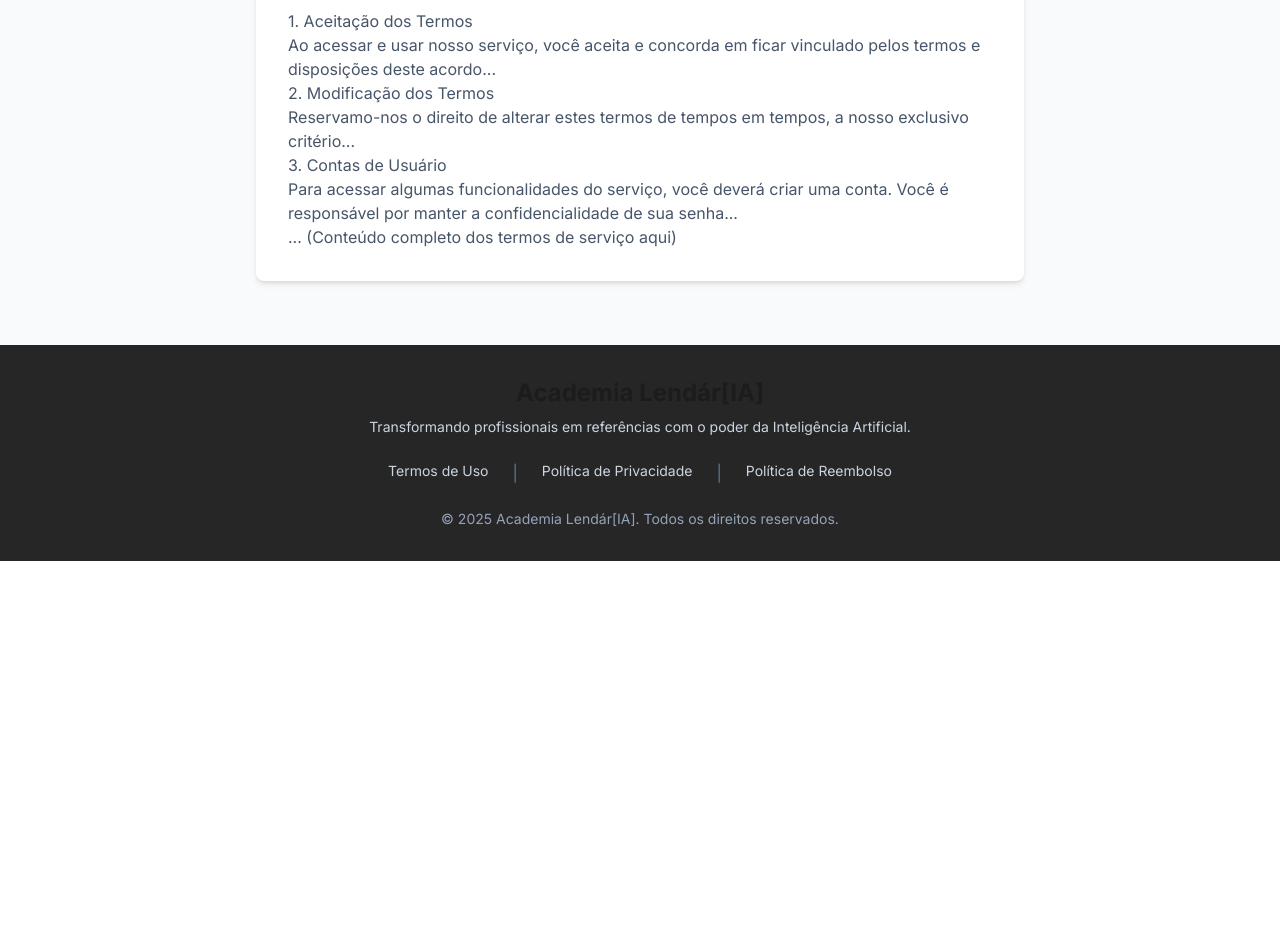
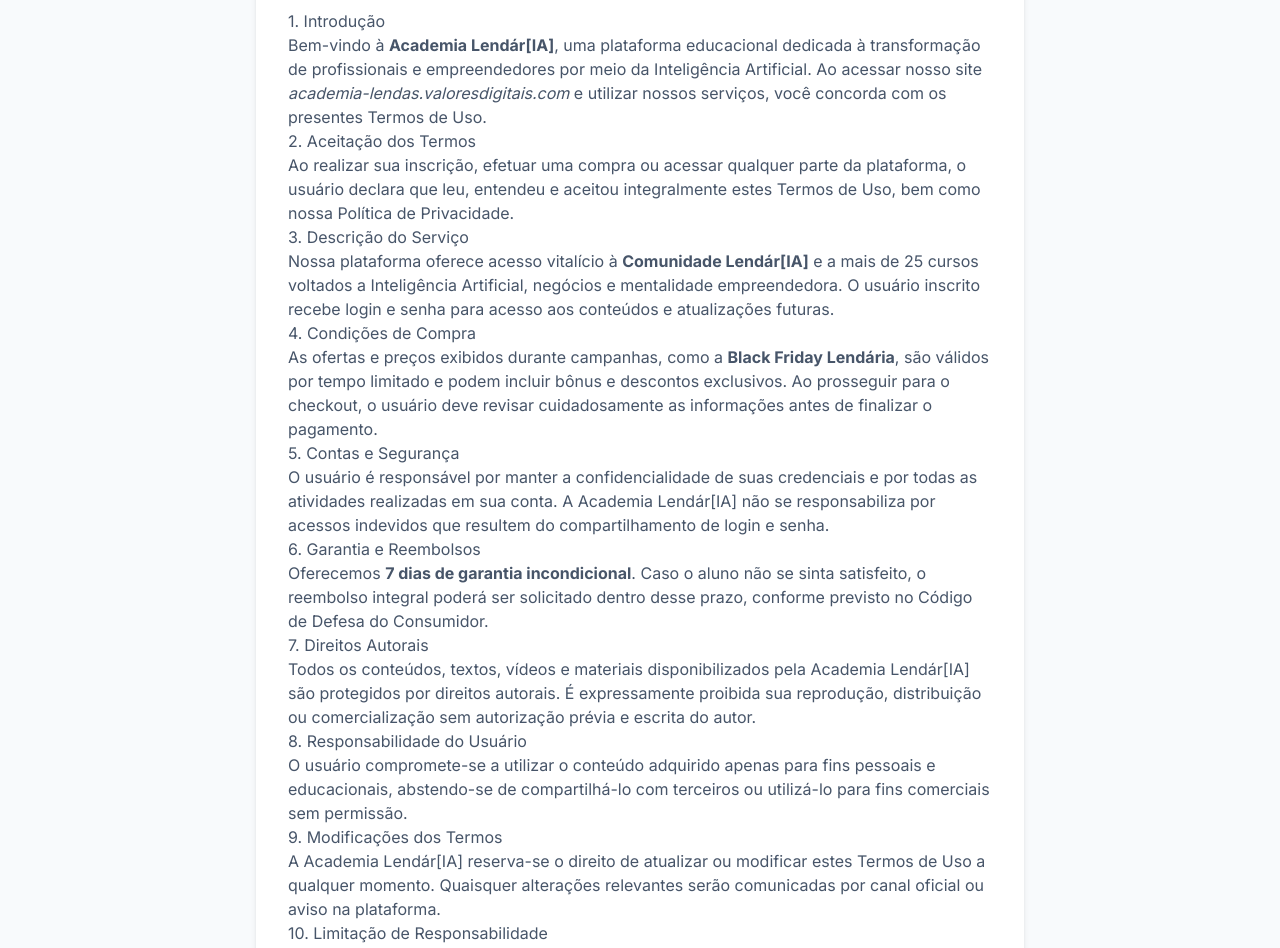
Before and after one commit to valoresdigitais-vd7/novo-site-academia-lend-ria-, a React (Vite) app: page /termos-de-servico in a window 1280 px wide. Shown: the part 240-1188 px from the top of the page. Before the commit the page ends 801 px from the top, so only its background shows below. Built offline with nearby package versions, Linux system fonts and the light colour scheme.

Commit message:
replace TermsPage.tsx

```diff
--- a/pages/TermsPage.tsx
+++ b/pages/TermsPage.tsx
@@ -16,17 +16,41 @@ const LegalPageLayout: React.FC<{ title: string; lastUpdated: string; children:
 
 const TermsPage: React.FC = () => {
     return (
-        <LegalPageLayout title="Termos de Serviço" lastUpdated="1 de Janeiro de 2024">
-            <h2>1. Aceitação dos Termos</h2>
-            <p>Ao acessar e usar nosso serviço, você aceita e concorda em ficar vinculado pelos termos e disposições deste acordo...</p>
+        <LegalPageLayout title="Termos de Uso – Academia Lendár[IA]" lastUpdated="1 de Novembro de 2024">
+            <h2>1. Introdução</h2>
+            <p>Bem-vindo à <strong>Academia Lendár[IA]</strong>, uma plataforma educacional dedicada à transformação de profissionais e empreendedores por meio da Inteligência Artificial. Ao acessar nosso site <em>academia-lendas.valoresdigitais.com</em> e utilizar nossos serviços, você concorda com os presentes Termos de Uso.</p>
 
-            <h2>2. Modificação dos Termos</h2>
-            <p>Reservamo-nos o direito de alterar estes termos de tempos em tempos, a nosso exclusivo critério...</p>
+            <h2>2. Aceitação dos Termos</h2>
+            <p>Ao realizar sua inscrição, efetuar uma compra ou acessar qualquer parte da plataforma, o usuário declara que leu, entendeu e aceitou integralmente estes Termos de Uso, bem como nossa Política de Privacidade.</p>
 
-            <h2>3. Contas de Usuário</h2>
-            <p>Para acessar algumas funcionalidades do serviço, você deverá criar uma conta. Você é responsável por manter a confidencialidade de sua senha...</p>
+            <h2>3. Descrição do Serviço</h2>
+            <p>Nossa plataforma oferece acesso vitalício à <strong>Comunidade Lendár[IA]</strong> e a mais de 25 cursos voltados a Inteligência Artificial, negócios e mentalidade empreendedora. O usuário inscrito recebe login e senha para acesso aos conteúdos e atualizações futuras.</p>
 
-            <p>... (Conteúdo completo dos termos de serviço aqui)</p>
+            <h2>4. Condições de Compra</h2>
+            <p>As ofertas e preços exibidos durante campanhas, como a <strong>Black Friday Lendária</strong>, são válidos por tempo limitado e podem incluir bônus e descontos exclusivos. Ao prosseguir para o checkout, o usuário deve revisar cuidadosamente as informações antes de finalizar o pagamento.</p>
+
+            <h2>5. Contas e Segurança</h2>
+            <p>O usuário é responsável por manter a confidencialidade de suas credenciais e por todas as atividades realizadas em sua conta. A Academia Lendár[IA] não se responsabiliza por acessos indevidos que resultem do compartilhamento de login e senha.</p>
+
+            <h2>6. Garantia e Reembolsos</h2>
+            <p>Oferecemos <strong>7 dias de garantia incondicional</strong>. Caso o aluno não se sinta satisfeito, o reembolso integral poderá ser solicitado dentro desse prazo, conforme previsto no Código de Defesa do Consumidor.</p>
+
+            <h2>7. Direitos Autorais</h2>
+            <p>Todos os conteúdos, textos, vídeos e materiais disponibilizados pela Academia Lendár[IA] são protegidos por direitos autorais. É expressamente proibida sua reprodução, distribuição ou comercialização sem autorização prévia e escrita do autor.</p>
+
+            <h2>8. Responsabilidade do Usuário</h2>
+            <p>O usuário compromete-se a utilizar o conteúdo adquirido apenas para fins pessoais e educacionais, abstendo-se de compartilhá-lo com terceiros ou utilizá-lo para fins comerciais sem permissão.</p>
+
+            <h2>9. Modificações dos Termos</h2>
+            <p>A Academia Lendár[IA] reserva-se o direito de atualizar ou modificar estes Termos de Uso a qualquer momento. Quaisquer alterações relevantes serão comunicadas por canal oficial ou aviso na plataforma.</p>
+
+            <h2>10. Limitação de Responsabilidade</h2>
+            <p>A Academia Lendár[IA] não se responsabiliza por eventuais perdas financeiras, técnicas ou de oportunidade que possam ocorrer em decorrência do uso inadequado dos conteúdos disponibilizados.</p>
+
+            <h2>11. Contato</h2>
+            <p>Em caso de dúvidas, suporte ou solicitações relacionadas a estes Termos de Uso, entre em contato conosco pelo e-mail <a href="mailto:suporte@academialendaria.com">suporte@academialendaria.com</a>.</p>
+
+            <p>Ao continuar navegando e utilizando nossos serviços, o usuário reconhece e concorda com os presentes Termos de Uso.</p>
         </LegalPageLayout>
     );
 };
```
